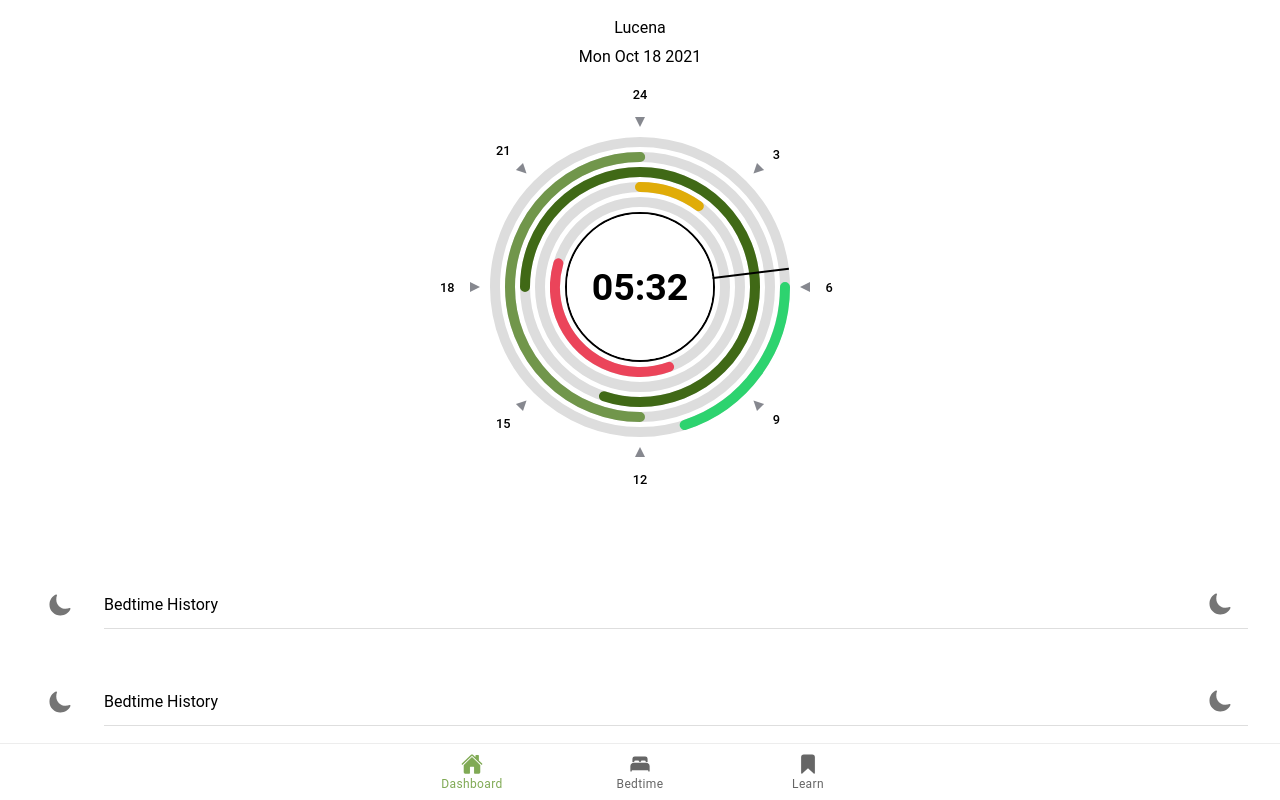
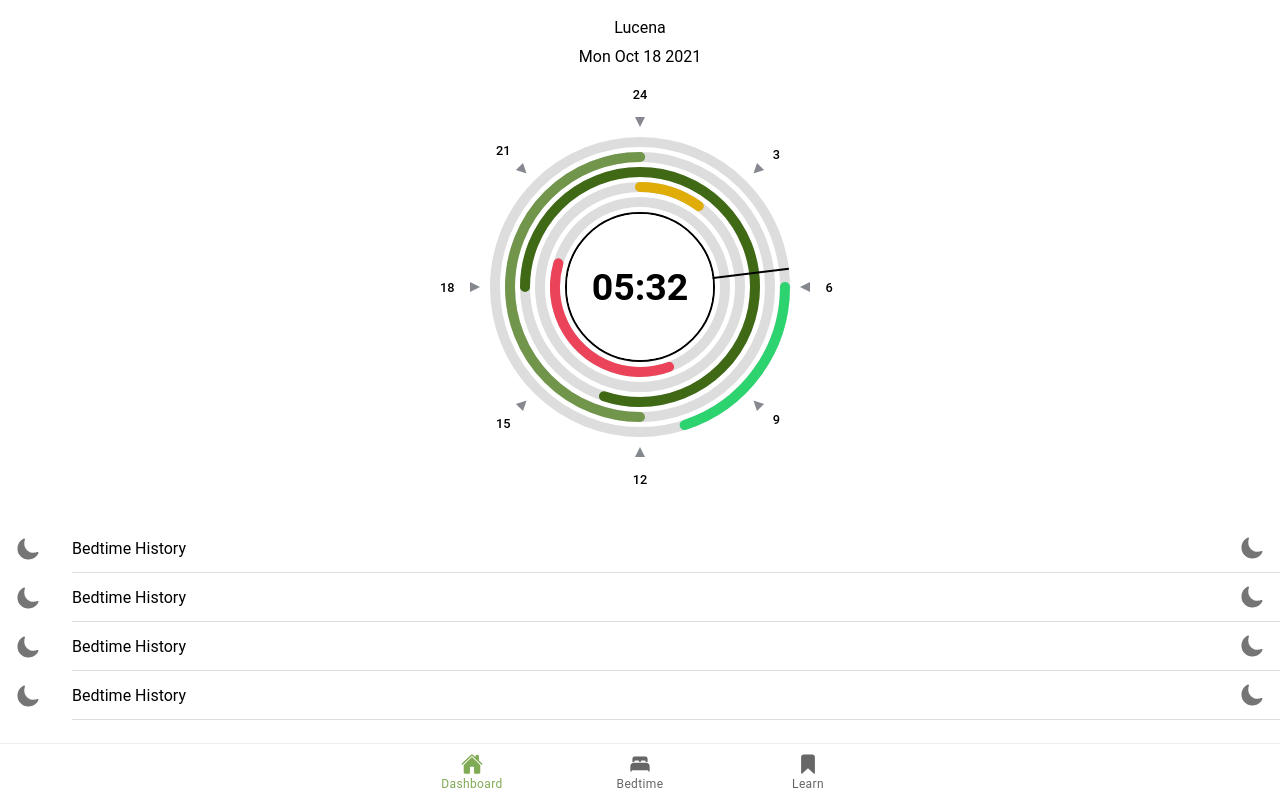
Before and after one commit to JohnAndrewPurio/rest-node, a React (Create React App) app: page /restnode/dashboard in a window 1280 px wide. Built offline with nearby package versions, Linux system fonts and the light colour scheme.

Commit message:
Minor styling adjustments

```diff
--- a/src/components/DateAndLocation/index.tsx
+++ b/src/components/DateAndLocation/index.tsx
@@ -20,10 +20,7 @@ const DateAndLocation: React.FC = () => {
                     {date.toDateString()}
                 </IonCol>
             </IonRow>
-            <IonRow style={{
-                display: "flex",
-                justifyContent: "center"
-            }}>
+            <IonRow class="ion-justify-content-center">
                 <MainClock />
             </IonRow>
         </IonGrid>
--- a/src/components/SettingPillStrips/index.tsx
+++ b/src/components/SettingPillStrips/index.tsx
@@ -4,7 +4,7 @@ import { moon } from "ionicons/icons"
 const SettingPillStrips = () => {
     return (
         <IonItem style={{
-            margin: '1em'
+            margin: 0
         }}>
             <IonIcon icon={moon} slot="start" />
             <IonLabel>Bedtime History</IonLabel>
--- a/src/components/SettingsList/index.tsx
+++ b/src/components/SettingsList/index.tsx
@@ -3,9 +3,7 @@ import SettingPillStrips from "../SettingPillStrips"
 
 const SettingsList = () => {
     return (
-        <IonList style={{
-            margin: '1em'
-        }}>
+        <IonList>
             <SettingPillStrips />
             <SettingPillStrips />
             <SettingPillStrips />
--- a/src/pages/Login/index.tsx
+++ b/src/pages/Login/index.tsx
@@ -1,10 +1,12 @@
-import { IonContent, IonGrid, IonRow, IonPage, IonCol } from "@ionic/react"
+import { IonContent, IonGrid, IonRow, IonPage, IonButton } from "@ionic/react"
 import CompanyLogo from "../../components/CompanyLogo"
-import EmailAccountSignup from "../../components/EmailAccountSignup"
-import SigninProviders from "../../components/SigninProviders"
 import './styles.css'
 
 const Login: React.FC = () => {
+    const signInHandler = () => {
+        console.log('Sign in')
+    }
+
     return (
         <IonPage>
             <IonContent fullscreen>
@@ -12,13 +14,10 @@ const Login: React.FC = () => {
                     <IonRow class="ion-justify-content-center">
                         <CompanyLogo />
                     </IonRow>
-                    <IonRow class="ion-justify-content-center">
-                        <EmailAccountSignup />
-                    </IonRow>
-                    <IonRow class="ion-justify-content-center">
-                        <IonCol size="12">
-                            <SigninProviders />
-                        </IonCol>
+                    <IonRow class="ion=justify-content-center">
+                        <IonButton onClick={signInHandler}>
+                            Sign In
+                        </IonButton>
                     </IonRow>
                 </IonGrid>
             </IonContent>
```
Also changed, not shown: 3 other files (tests, documents, lock files or other folders).
